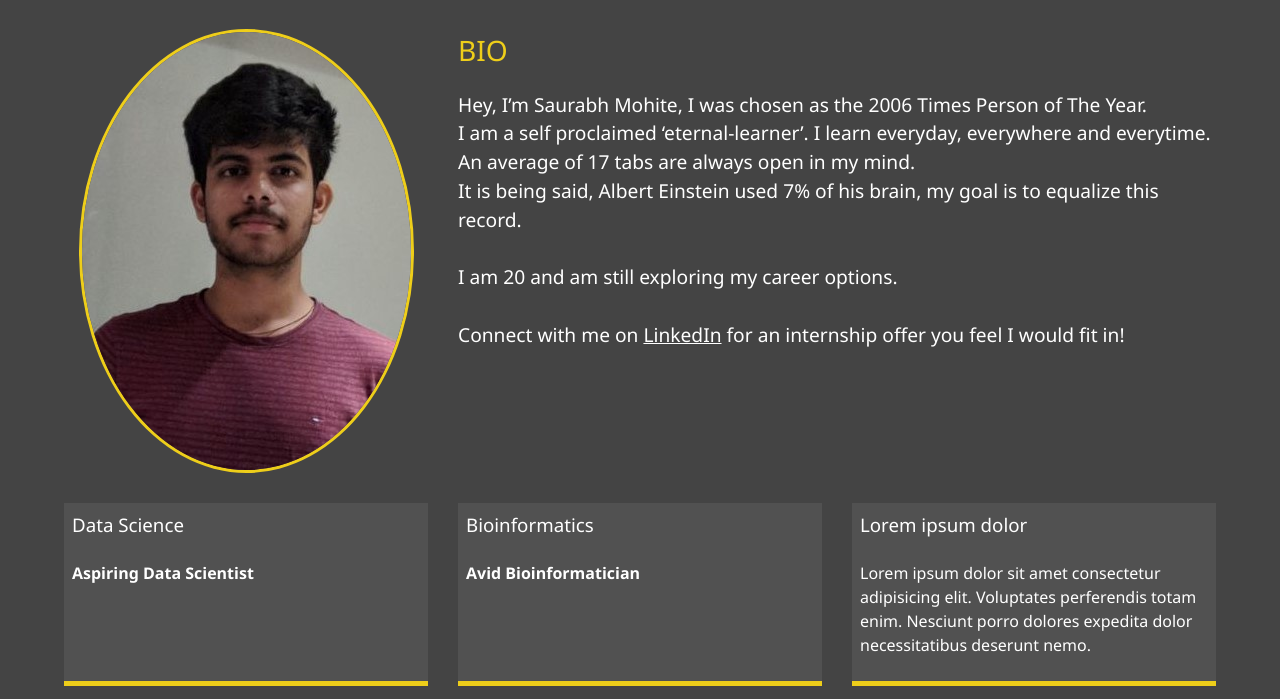
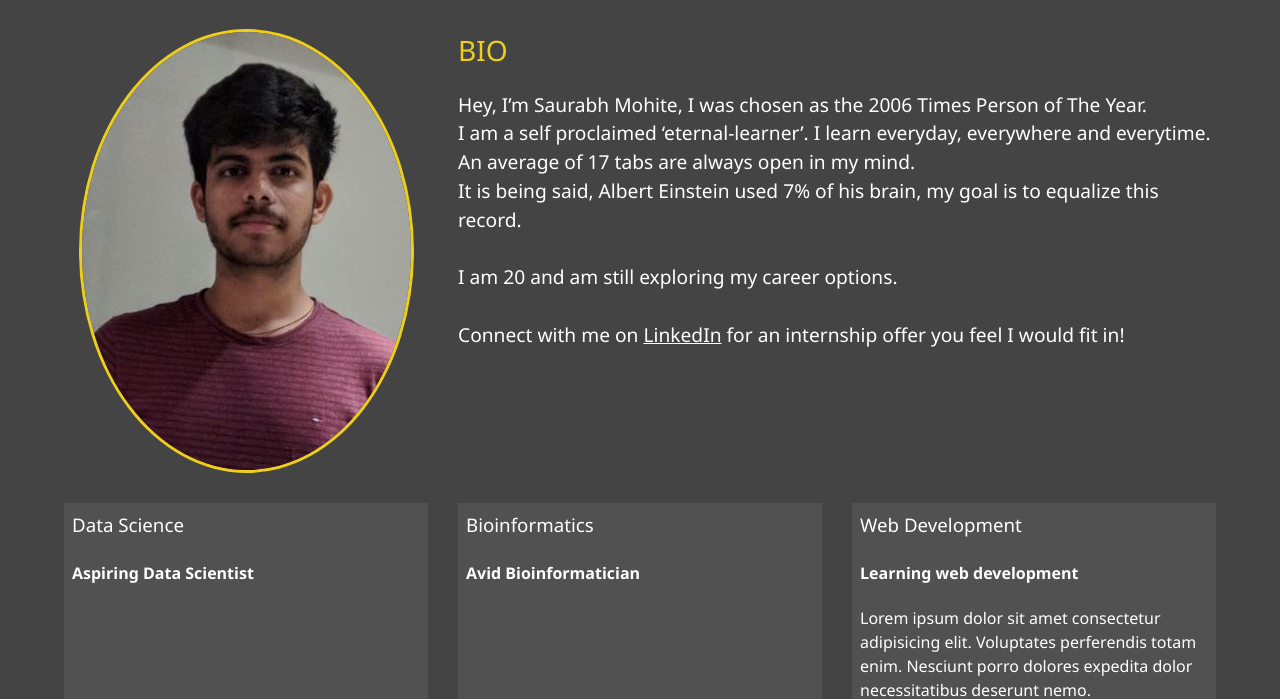
Before and after one commit to akshitv2/ASDF44.github.io, a website: page Dist/about.html in a window 1280 px wide. Shown: the part 253-952 px from the top of the page. Drawn offline with Linux system fonts and the light colour scheme.

Commit message:
Update about.html

```diff
--- a/Dist/about.html
+++ b/Dist/about.html
@@ -79,8 +79,8 @@
             </div>
 
             <div class="job job-3">
-                <h3>Lorem ipsum dolor</h3>
-                <h4></h4>
+                <h3>Web Development</h3>
+                <h4>Learning web development</h4>
                 <p>Lorem ipsum dolor sit amet consectetur adipisicing elit. Voluptates perferendis totam enim. Nesciunt porro dolores
                     expedita dolor necessitatibus deserunt nemo.</p>
             </div>
```
